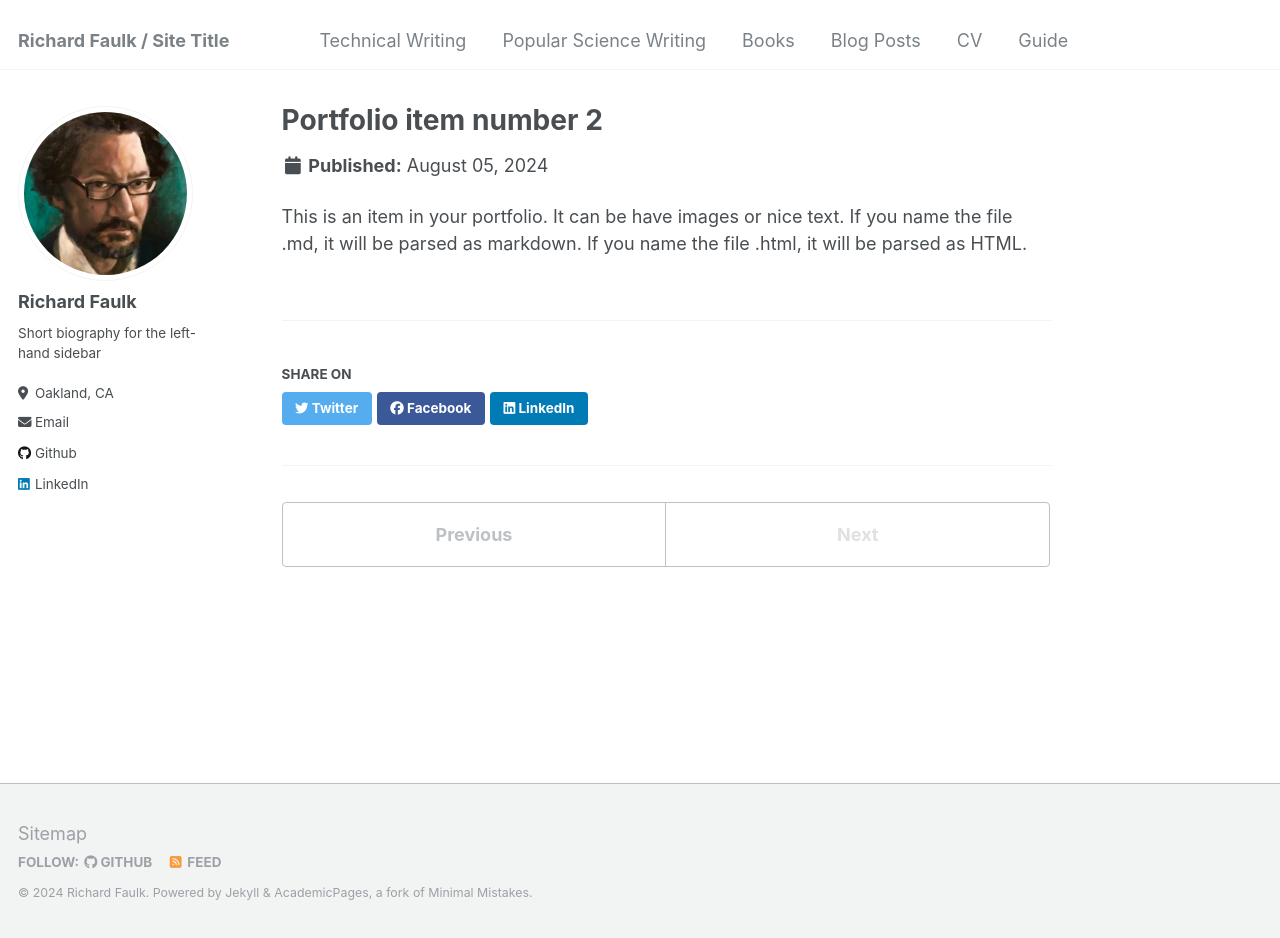
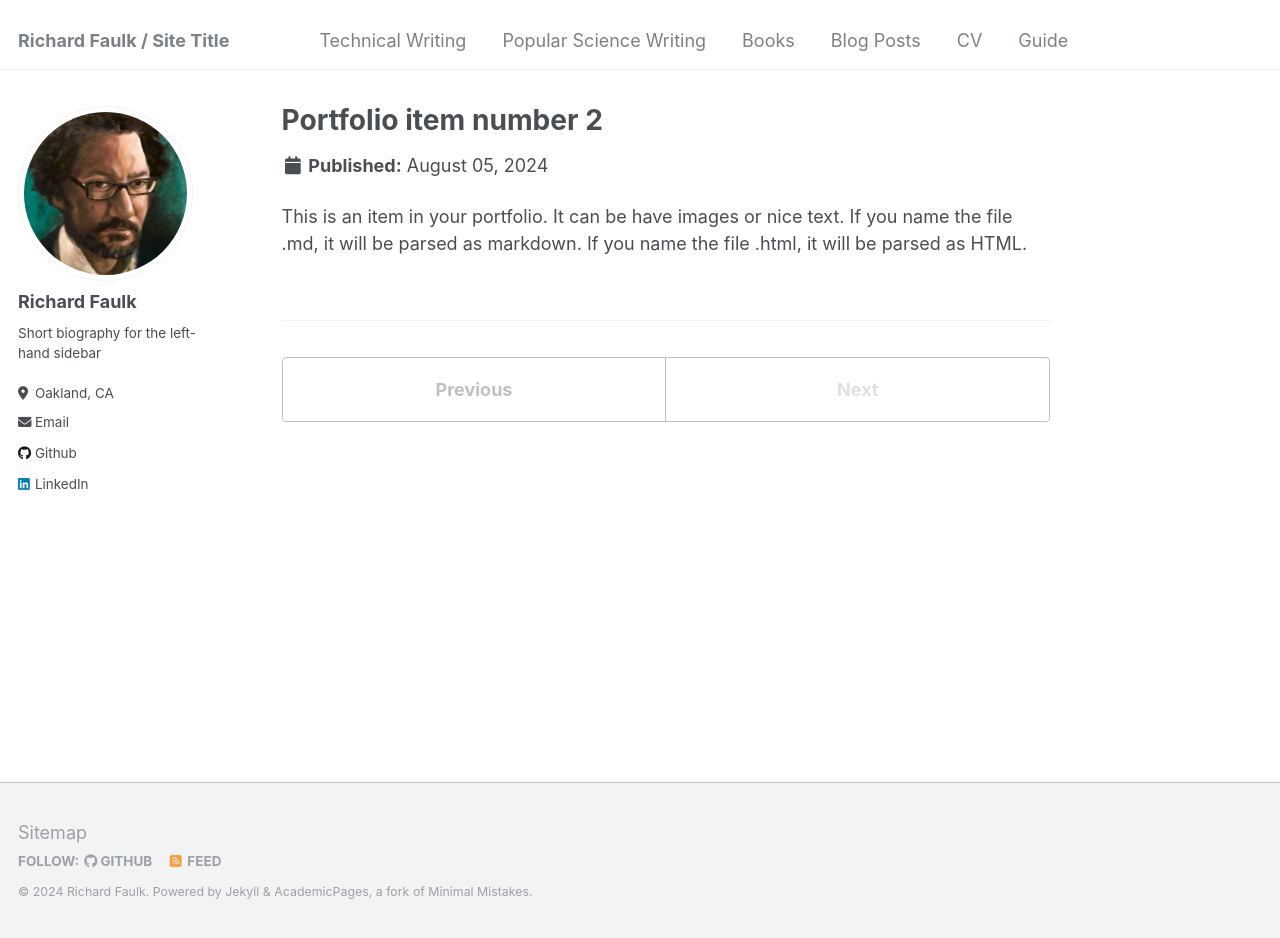
Before and after one commit to RichardKF/richardkf.github.io, a Jekyll site: the page built from _portfolio/portfolio-2.html, in a window 1280 px wide and 938 px high. Built offline with Jekyll 4.4.1, drawn with Linux system fonts in a browser that asks for light colours; some of the changed lines change nothing that is shown.

Commit message:
Update _config.yml

```diff
--- a/_config.yml
+++ b/_config.yml
@@ -255,6 +255,15 @@
       author_profile: true
       share: false
       comments: true
+        # _popularSci
+  - scope:
+      path: ""
+      type: popularSci
+    values:
+      layout: single
+      author_profile: true
+      share: false
+      comments: true
   # _portfolio
   - scope:
       path: ""
@@ -262,7 +271,7 @@
     values:
       layout: single
       author_profile: true
-      share: true
+      share: false
       comment: true
   # _talks
   - scope:
```
